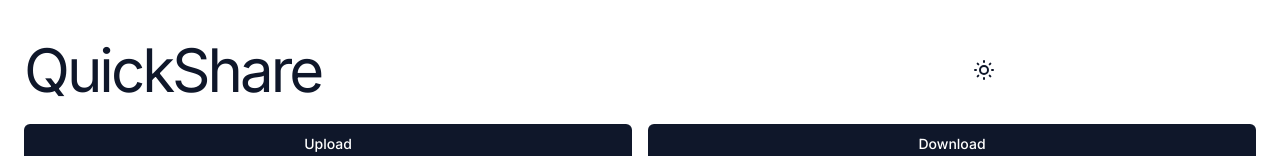
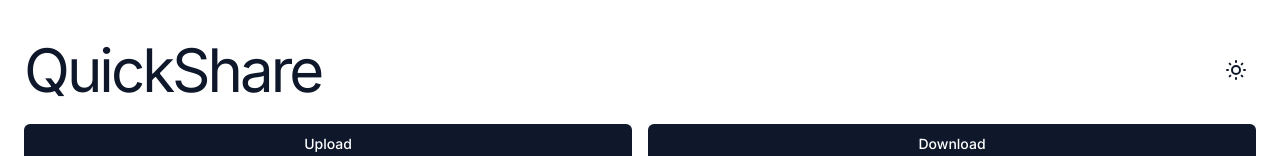
Before and after one commit to CS222-UIUC/course-project-team43, a Next.js app in the folder frontend/: page / in a window 1280 px wide. Shown: the top 156 px of the page. Built offline with nearby package versions, Linux system fonts and the light colour scheme.

Commit message:
slight cleanup

```diff
--- a/frontend/lib/checksum.ts
+++ b/frontend/lib/checksum.ts
@@ -53,7 +53,6 @@
         reader.readAsArrayBuffer(partial)
         offset += chunkSize
     }
-    debugger
 }
 
 // setHash is a hook to update the fileHash field in upload-form
--- a/frontend/pages/index.tsx
+++ b/frontend/pages/index.tsx
@@ -12,13 +12,11 @@
     const uploadButton = document.getElementById("upload-button")! as HTMLButtonElement
     const downloadButton = document.getElementById("download-button")! as HTMLButtonElement
     if (isUpload) {
-      console.log("Upload")
       document.getElementById("upload-form")!.classList.remove("hidden")
       document.getElementById("download-form")!.classList.add("hidden")
       uploadButton.disabled = true
       downloadButton.disabled = false
     } else {
-      console.log("Download")
       document.getElementById("upload-form")!.classList.add("hidden")
       document.getElementById("download-form")!.classList.remove("hidden")
       downloadButton.disabled = true
@@ -33,7 +31,7 @@
         <link rel="icon" href="/favicon.ico" />
       </Head>
       <section className="container grid items-center gap-6 pt-6 pb-8 md:py-10">
-        <div className="flex max-w-[980px] gap-2 items-center justify-between">
+        <div className="flex w-full gap-2 items-center justify-between">
           <h1 className="text-3xl leading-tight tracking-tighter sm:text-3xl md:text-5xl lg:text-6xl">
             QuickShare
           </h1>
```
